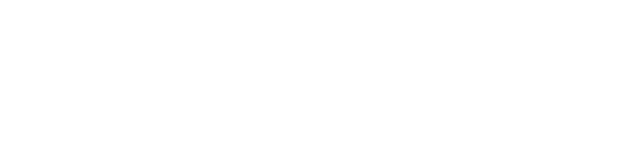
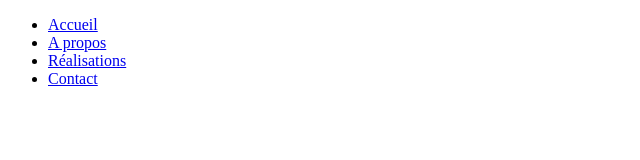
Before and after one commit to SamuelTresch/portfolio, a plain HTML site: page index.html in a window 1280 px wide. Shown: the whole page, without its empty margins (0-640 px from the left). Drawn offline with Linux system fonts and the light colour scheme.

Commit message:
navigation menu

```diff
--- a/index.html
+++ b/index.html
@@ -7,6 +7,13 @@
     <title>Document</title>
 </head>
 <body>
-
+    <nav>
+        <ul>
+            <li><a href="#accueil">Accueil</a></li>
+            <li><a href="#a-propos">A propos</a></li>
+            <li><a href="realisations">Réalisations</a></li>
+            <li><a href="contact">Contact</a></li>
+          </ul>
+    </nav>
 </body>
 </html>
```
